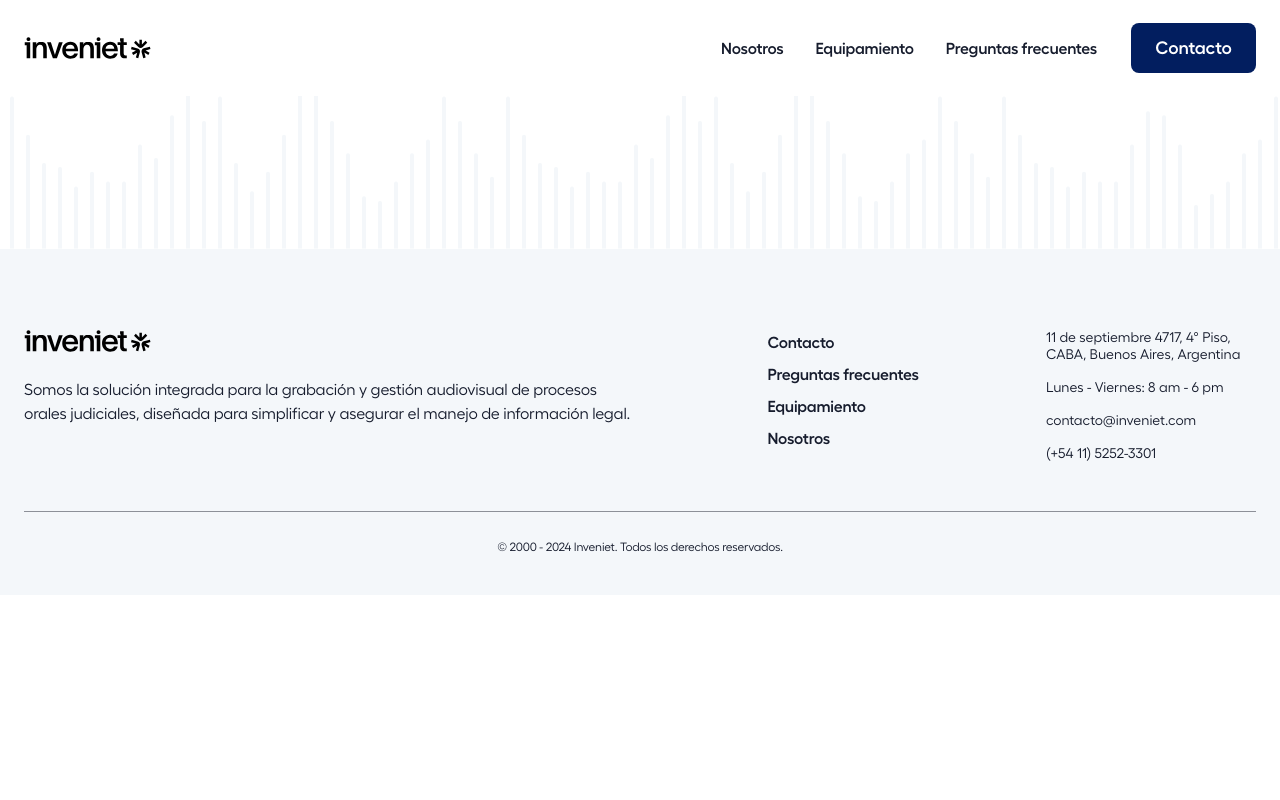
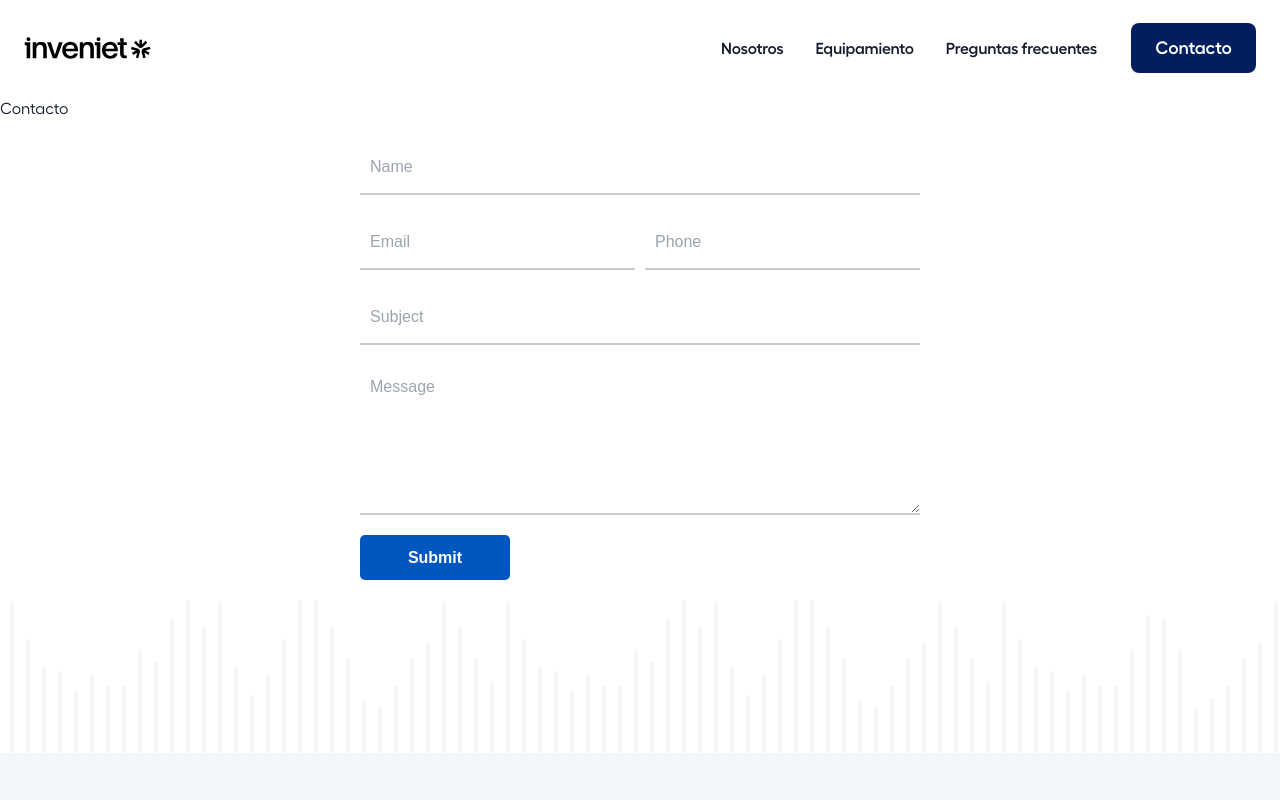
Before and after one commit to pascualmanuel/inveniet, a React (Create React App) app: page /contacto in a window 1280 px wide. Shown: the top 800 px of the page. Built offline with nearby package versions, Linux system fonts and the light colour scheme.

Commit message:
Contact foerm

```diff
--- a/src/App.js
+++ b/src/App.js
@@ -11,6 +11,8 @@ import { BrowserRouter, Routes, Route, useLocation } from "react-router-dom";
 import Nosotros from "./Pages/Nosotros";
 import Equipamiento from "./Pages/Equipamiento";
 import FAQPage from "./Pages/Faq";
+import ContactForm from "./Components/ContactForm";
+import Contacto from "./Pages/Contact";
 
 function App() {
   return (
@@ -21,6 +23,7 @@ function App() {
         <Route path="/nosotros" element={<Nosotros />} />
         <Route path="/equipamiento" element={<Equipamiento />} />
         <Route path="/faq" element={<FAQPage />} />
+        <Route path="/contacto" element={<Contacto />} />
       </Routes>
       <Footer />
     </BrowserRouter>
--- /dev/null
+++ b/src/Components/ContactForm.jsx
@@ -0,0 +1,83 @@
+import React from "react";
+import { useState } from "react";
+
+const ContactForm = () => {
+  const [form, setForm] = useState({
+    name: "",
+    email: "",
+    phone: "",
+    subject: "",
+    message: "",
+  });
+
+  const handleChange = (e) => {
+    const { name, value } = e.target;
+    setForm({ ...form, [name]: value });
+  };
+
+  const handleSubmit = (e) => {
+    e.preventDefault();
+    // Handle form submission logic
+    console.log(form);
+  };
+
+  return (
+    <>
+      <div className="contact-page">
+        <form onSubmit={handleSubmit} className="contact-form">
+          <input
+            type="text"
+            name="name"
+            value={form.name}
+            onChange={handleChange}
+            placeholder="Name"
+            className="form-field"
+            required
+          />
+          <div className="contact-row">
+            <input
+              type="email"
+              name="email"
+              value={form.email}
+              onChange={handleChange}
+              placeholder="Email"
+              className="form-field"
+              required
+            />
+            <input
+              type="tel"
+              name="phone"
+              value={form.phone}
+              onChange={handleChange}
+              placeholder="Phone"
+              className="form-field"
+              required
+            />
+          </div>
+          <input
+            type="text"
+            name="subject"
+            value={form.subject}
+            onChange={handleChange}
+            placeholder="Subject"
+            className="form-field"
+            required
+          />
+          <textarea
+            name="message"
+            value={form.message}
+            onChange={handleChange}
+            placeholder="Message"
+            className="form-field message-field"
+            required
+          />
+          <button type="submit" className="submit-button">
+            Submit
+          </button>
+        </form>
+      </div>
+    </>
+  );
+};
+
+export default ContactForm;
--- /dev/null
+++ b/src/Pages/Contact.jsx
@@ -0,0 +1,13 @@
+import React from "react";
+import ContactForm from "../Components/ContactForm";
+
+const Contacto = () => {
+  return (
+    <>
+      <div>Contacto</div>
+      <ContactForm />
+    </>
+  );
+};
+
+export default Contacto;
--- a/src/index.css
+++ b/src/index.css
@@ -231,6 +231,92 @@
   padding: 10px 0;
 }
 
+
+/* Contact.css */
+
+.contact-page {
+  max-width: 600px;
+  margin: 0 auto;
+  padding: 20px;
+  font-family: Arial, sans-serif;
+}
+
+h1 {
+  text-align: center;
+  margin-bottom: 20px;
+}
+
+.contact-form {
+  display: flex;
+  flex-direction: column;
+}
+
+.form-field {
+  width: 100%;
+  height: 55px;
+  border: none;
+  border-bottom: 2px solid #ccc;
+  margin-bottom: 20px;
+  padding: 10px;
+  font-size: 16px;
+  box-sizing: border-box;
+  outline: none;
+}
+
+.form-field:focus {
+  border-bottom-color: #0057BE;
+}
+
+.message-field {
+  height: auto;
+  min-height: 150px;
+}
+
+.contact-row {
+  display: flex;
+  justify-content: space-between;
+}
+
+.contact-row .form-field {
+  width: 275px; /* For desktop, email and phone each take 275px */
+}
+
+.submit-button {
+  width: 150px;
+  height: 45px;
+  background-color: #0057BE;
+  color: white;
+  font-size: 16px;
+  font-weight: bold;
+  border: none;
+  border-radius: 5px;
+  cursor: pointer;
+  align-self: flex-start;
+}
+
+.submit-button:hover {
+  background-color: #003f8a;
+}
+
+/* Media Query for Mobile Layout */
+@media screen and (max-width: 768px) {
+  .contact-row {
+    flex-direction: column;
+  }
+
+  .contact-row .form-field {
+    width: 100%; /* Full width for mobile */
+  }
+
+  .form-field {
+    width: 100%; /* Full width for all fields on mobile */
+  }
+}
+
+
+
+
+
 @media (min-width: 390px) {
   .logo-section {
     gap: 16px;
```
